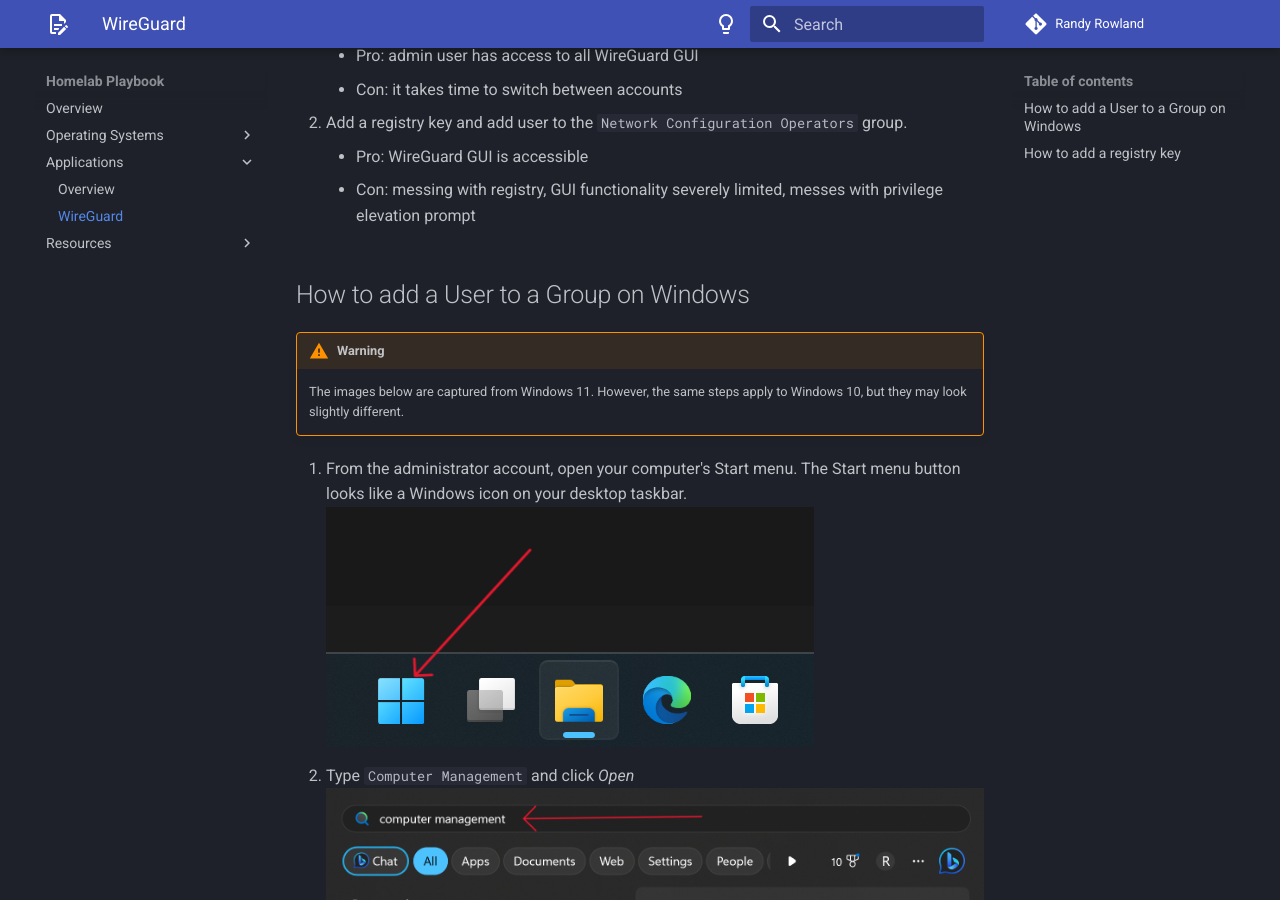
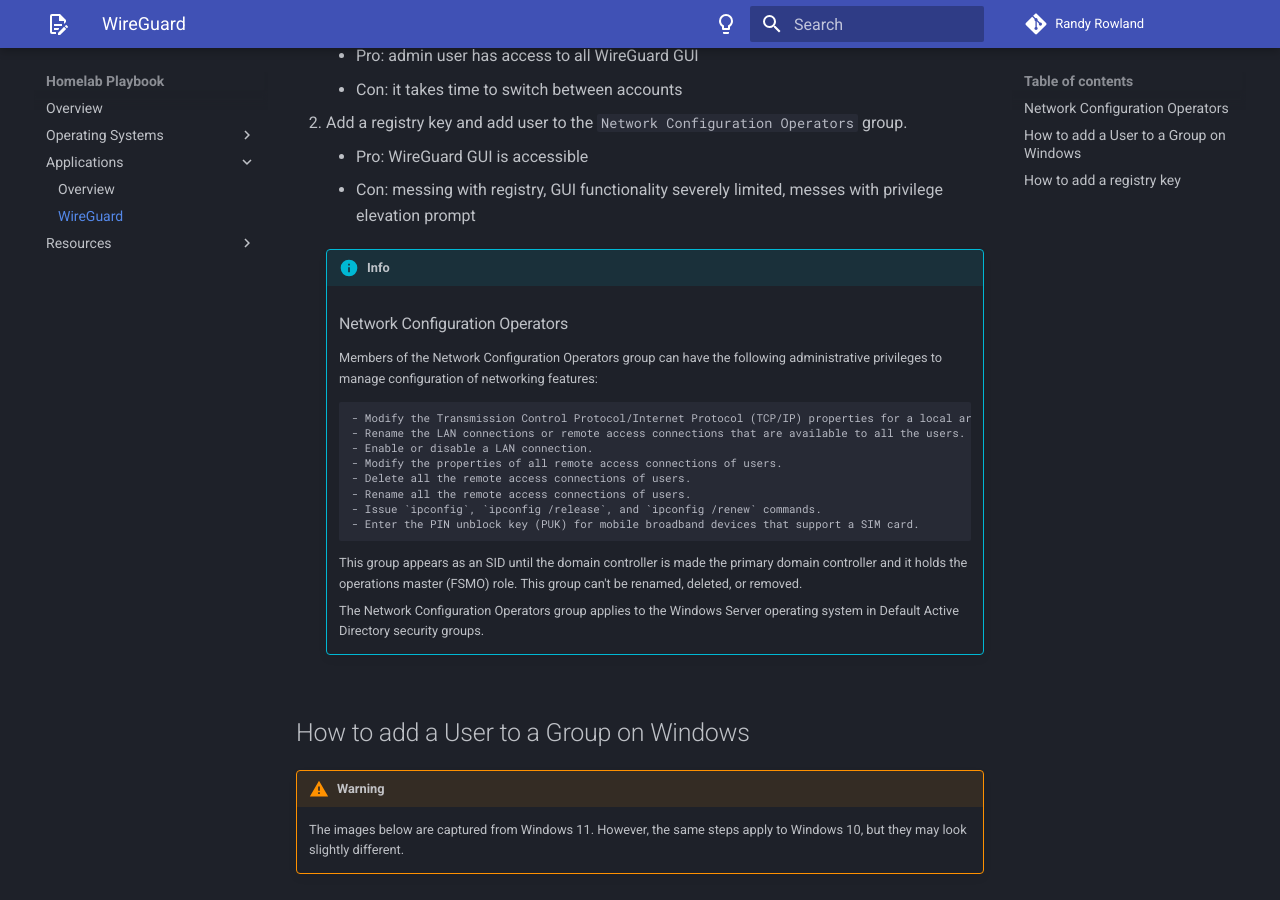
Before and after one commit to rowland007/homelab-playbook, an MkDocs documentation site: the page built from docs/apps/wireguard.md, in a window 1280 px wide and 900 px high, scrolled down 719 px. Built offline with MkDocs 1.6.1 and Material for MkDocs 9.7.7, drawn with Linux system fonts in a browser that asks for light colours.

Commit message:
Add note about security group
Explains the permissions the security group has so people can weight the risks of enabling users to use that security group.

```diff
--- a/docs/apps/wireguard.md
+++ b/docs/apps/wireguard.md
@@ -12,6 +12,24 @@
 2. Add a registry key and add user to the `Network Configuration Operators` group.
     - Pro: WireGuard GUI is accessible
     - Con: messing with registry, GUI functionality severely limited, messes with privilege elevation prompt
+
+    !!! info
+        ### Network Configuration Operators
+
+        Members of the Network Configuration Operators group can have the following administrative privileges to manage configuration of networking features:
+
+            - Modify the Transmission Control Protocol/Internet Protocol (TCP/IP) properties for a local area network (LAN) connection, which includes the IP address, the subnet mask, the default gateway, and the name servers.
+            - Rename the LAN connections or remote access connections that are available to all the users.
+            - Enable or disable a LAN connection.
+            - Modify the properties of all remote access connections of users.
+            - Delete all the remote access connections of users.
+            - Rename all the remote access connections of users.
+            - Issue `ipconfig`, `ipconfig /release`, and `ipconfig /renew` commands.
+            - Enter the PIN unblock key (PUK) for mobile broadband devices that support a SIM card.
+
+        This group appears as an SID until the domain controller is made the primary domain controller and it holds the operations master (FSMO) role. This group can't be renamed, deleted, or removed.
+
+        The Network Configuration Operators group applies to the Windows Server operating system in Default Active Directory security groups.
 
 ## How to add a User to a Group on Windows
 
@@ -61,3 +79,4 @@
 ??? cite
     - [:octicons-link-external-16: StackExchange superuser forum](https://superuser.com/questions/1488844/issues-running-wireguard-on-windows-10-as-non-administrator-ui-is-only-access#1527973)
     - [:octicons-link-external-16: Jason A. Donenfeld (zx2c4)](https://git.zx2c4.com/wireguard-windows/about/docs/adminregistry.md)
+    - [:octicons-link-external-16: Microsoft Understand Security Groups](https://learn.microsoft.com/en-us/windows-server/identity/ad-ds/manage/understand-security-groups#network-configuration-operators)
```
